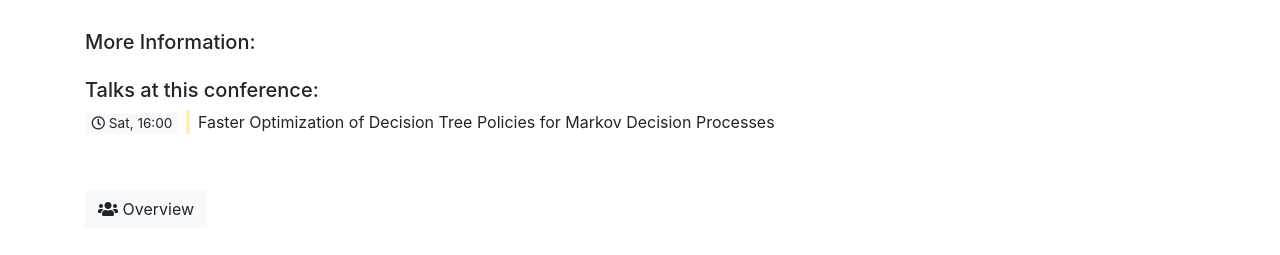
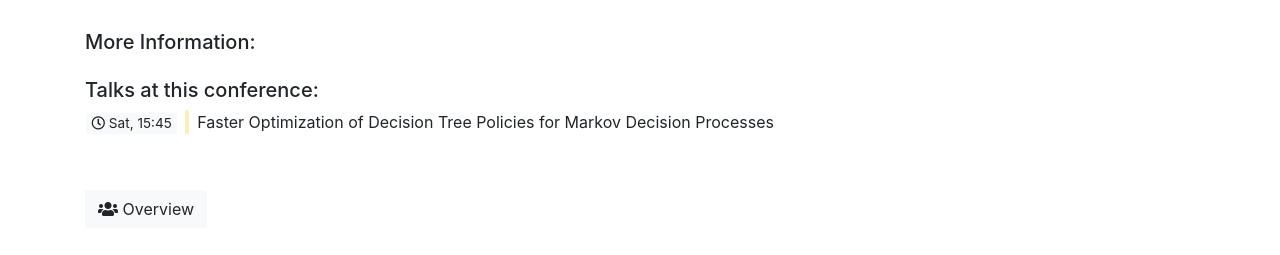
Before and after one commit to SAIV-conference/2026, a Jekyll site: the page built from _speakers/DanielVos.md, in a window 1280 px wide. Shown: the part 143-398 px from the top of the page. Built offline with Jekyll 4.4.1, drawn with Linux system fonts in a browser that asks for light colours.

Commit message:
move talk

```diff
--- a/_data/program.yml
+++ b/_data/program.yml
@@ -112,10 +112,10 @@ days:
       - name: Incremental Invariant-based Safety Verification of Neural Controllers
         time_start: '15:30'
         time_end: '15:45'
-      - name: Enhancing the Robustness of Counterfactual Explanations via Adversarial Training
+      - name: Faster Optimization of Decision Tree Policies for Markov Decision Processes
         time_start: '15:45'
         time_end: '16:00'
-      - name: Faster Optimization of Decision Tree Policies for Markov Decision Processes
+      - name: Enhancing the Robustness of Counterfactual Explanations via Adversarial Training
         time_start: '16:00'
         time_end: '16:15'
   - name: Main Room (2)
```
